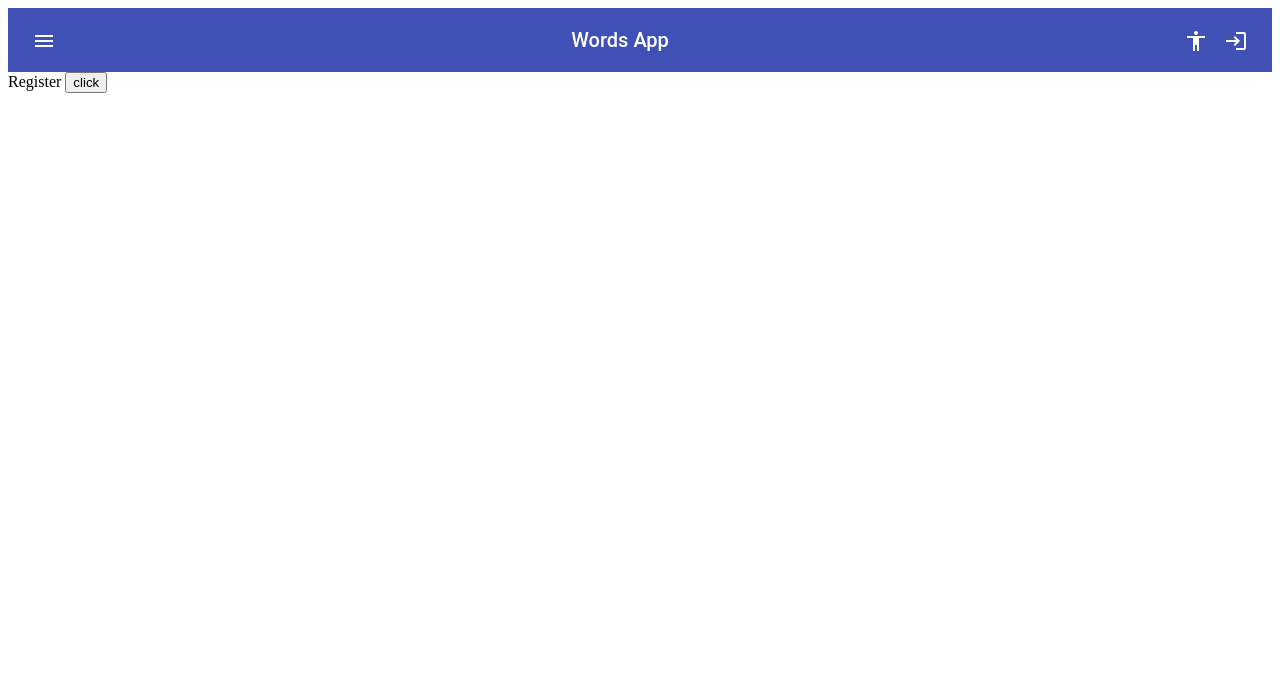
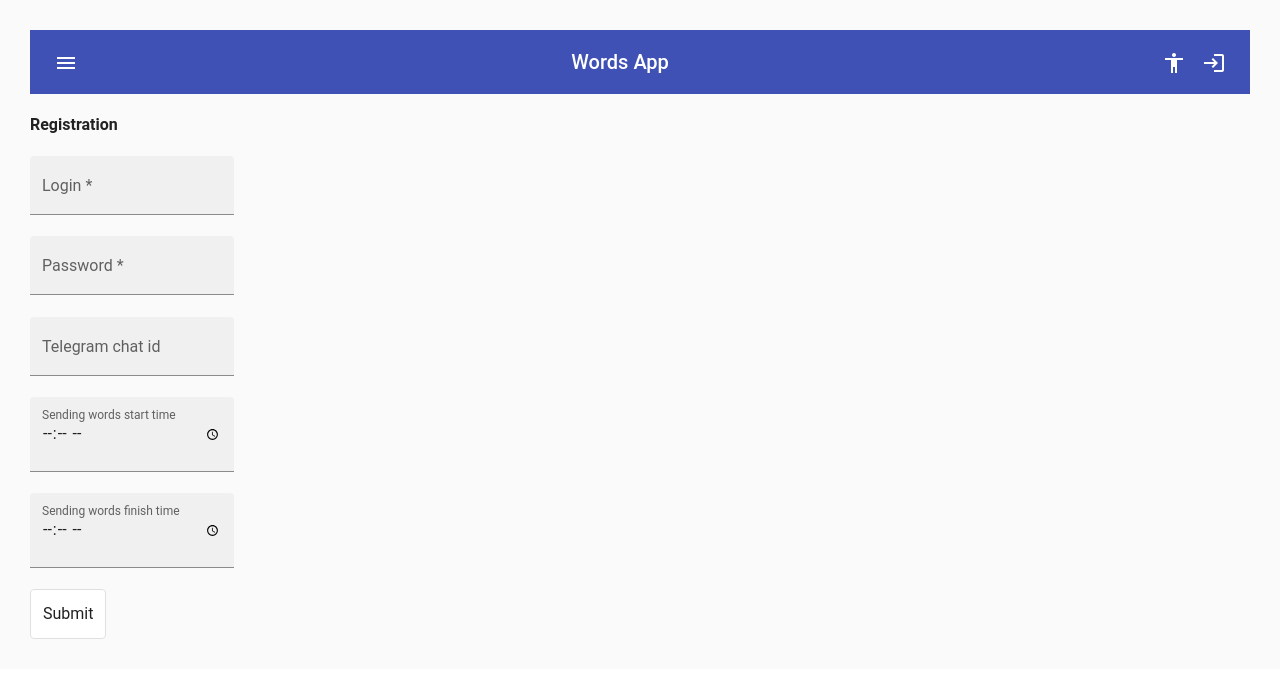
Before and after one commit to MartunykE/WordsLearningApp, an Angular app in the folder Clients/WordsLearnignApp.Website/website/: page /Account/Register in a window 1280 px wide. Shown: the top 678 px of the page. Built offline with nearby package versions, Linux system fonts and the light colour scheme.

Commit message:
create registration from

```diff
--- a/Clients/WordsLearnignApp.Website/website/package.json
+++ b/Clients/WordsLearnignApp.Website/website/package.json
@@ -23,7 +23,10 @@
     "@angular/material": "^9.1.4",
     "rxjs": "~6.5.4",
     "tslib": "^1.10.0",
-    "zone.js": "~0.10.2"
+    "zone.js": "~0.10.2",
+    "hammerjs": "^2.0.8",
+    "web-animations-js": "^2.3.1",
+    "core-js": "2.5.3"
   },
   "devDependencies": {
     "@angular-devkit/build-angular": "~0.901.4",
--- a/Clients/WordsLearnignApp.Website/website/src/app/AccountModule/Account.Module.ts
+++ b/Clients/WordsLearnignApp.Website/website/src/app/AccountModule/Account.Module.ts
@@ -3,19 +3,36 @@ import { NgModule } from '@angular/core';
 import { LoginComponent } from './login/login.component';
 import { RegisterComponent } from './register/register.component';
 import { LayoutComponent } from './layout/layout.component';
+import { AccountService } from '../Services/account.service';
 import { AccountRoutingModule } from './Account-routing.module';
-import { AccountService } from '../Services/account.service';
-import { MaterialModule } from '../Modules/Material.module';
+
+import '../../polyfills';
+
+import {HttpClientModule} from '@angular/common/http';
+import {FormsModule, ReactiveFormsModule} from '@angular/forms';
+import {MatNativeDateModule} from '@angular/material/core';
+import {BrowserModule} from '@angular/platform-browser';
+import {platformBrowserDynamic} from '@angular/platform-browser-dynamic';
+import {BrowserAnimationsModule} from '@angular/platform-browser/animations';
+import {MaterialModule} from '../Modules/Material.module'
+import {MAT_FORM_FIELD_DEFAULT_OPTIONS} from '@angular/material/form-field';
 
 
 
 @NgModule({
     imports:[
         AccountRoutingModule,
-        MaterialModule
+        BrowserModule,
+        BrowserAnimationsModule,
+        FormsModule,
+        HttpClientModule,
+        MaterialModule,
+        MatNativeDateModule,
+        ReactiveFormsModule,
     ],
     providers:[
-        AccountService
+        AccountService,
+        { provide: MAT_FORM_FIELD_DEFAULT_OPTIONS, useValue: { appearance: 'fill' } }
     ],
     declarations: [
         LoginComponent,
--- a/Clients/WordsLearnignApp.Website/website/src/app/AccountModule/layout/layout.component.css
+++ b/Clients/WordsLearnignApp.Website/website/src/app/AccountModule/layout/layout.component.css
@@ -1,5 +1,4 @@
-@import '~@angular/material/prebuilt-themes/indigo-pink.css';
-
+@import "~@angular/material/prebuilt-themes/indigo-pink.css";
 .example-spacer {
     flex: 1 1 auto;
   }
--- a/Clients/WordsLearnignApp.Website/website/src/app/AccountModule/register/register.component.html
+++ b/Clients/WordsLearnignApp.Website/website/src/app/AccountModule/register/register.component.html
@@ -1,2 +1,39 @@
-Register
-<button (click)="register()"> click</button>
+<h4>Registration</h4>
+<!-- <button (click)="register()"> click</button> -->
+
+
+<form [formGroup]="registerForm" >
+
+    <div >
+        <mat-form-field appearance="fill">
+            <mat-label> Login </mat-label>
+            <input matInput type="text" formControlName="Username">
+        </mat-form-field>
+    </div>
+
+    <div>
+        <mat-form-field  appearance="fill">
+            <mat-label> Password </mat-label>
+            <input matInput type="password" formControlName="Password">
+        </mat-form-field>
+    </div>
+    <div>
+        <mat-form-field  appearance="fill">
+            <mat-label> Telegram chat id </mat-label>
+            <input matInput type="text" formControlName="ChatId">
+        </mat-form-field>
+    </div>
+    <div>
+        <mat-form-field  appearance="fill">
+            <mat-label> Sending words start time </mat-label>
+            <input matInput type="time" formControlName="StartSendWordTime">
+        </mat-form-field>
+    </div>
+    <div>
+        <mat-form-field  appearance="fill">
+            <mat-label> Sending words finish time </mat-label>
+            <input matInput type="time" formControlName="FinishSendWordTime">
+        </mat-form-field>
+    </div>
+    <mat-button-toggle (click)="register()"> Submit</mat-button-toggle>
+</form>
--- a/Clients/WordsLearnignApp.Website/website/src/app/AccountModule/register/register.component.ts
+++ b/Clients/WordsLearnignApp.Website/website/src/app/AccountModule/register/register.component.ts
@@ -1,7 +1,8 @@
 import { Component } from '@angular/core';
 import { AccountService } from 'src/app/Services/account.service';
 import { User } from 'src/app/Models/User';
-
+import { FormGroup, FormBuilder, Validators } from '@angular/forms';
+import { MaterialModule } from 'src/app/Modules/Material.module';
 
 
 @Component({
@@ -9,11 +10,33 @@ import { User } from 'src/app/Models/User';
     templateUrl: './register.component.html',
     styleUrls: ['./register.component.css']
 })
-export class RegisterComponent{
+export class RegisterComponent {
 
-    constructor(private accountService: AccountService){}
+    registerForm: FormGroup;
 
-    register(){
-        this.accountService.register(new User());
+
+    constructor(
+        private accountService: AccountService,
+        private formBuilder: FormBuilder
+    ) { }
+
+    ngOnInit() {
+        this.registerForm = this.formBuilder.group({
+            Username: ['', Validators.required],
+            Password: ['', [Validators.required, Validators.minLength(6)] ],
+            ChatId: [''],
+            StartSendWordTime: [''],
+            FinishSendWordTime: ['']
+        });
+    }
+    register() {
+        console.log(this.registerForm.valid);
+        let user = this.registerForm.value;
+        console.log(user instanceof User);
+        console.log(user.Username);
+        console.log(user.Password);
+        if (this.registerForm.valid) {
+            this.accountService.register(user);
+        }
     }
 }
--- a/Clients/WordsLearnignApp.Website/website/src/app/Modules/Material.module.ts
+++ b/Clients/WordsLearnignApp.Website/website/src/app/Modules/Material.module.ts
@@ -42,7 +42,6 @@ import {MatToolbarModule} from '@angular/material/toolbar';
 import {MatTooltipModule} from '@angular/material/tooltip';
 import {MatTreeModule} from '@angular/material/tree';
 import {OverlayModule} from '@angular/cdk/overlay';
-
 
 @NgModule({
   exports: [
@@ -90,8 +89,6 @@ import {OverlayModule} from '@angular/cdk/overlay';
     OverlayModule,
     PortalModule,
     ScrollingModule,
-  ],
-  declarations:[
   ]
 })
 export class MaterialModule {}
--- a/Clients/WordsLearnignApp.Website/website/src/app/Services/account.service.ts
+++ b/Clients/WordsLearnignApp.Website/website/src/app/Services/account.service.ts
@@ -16,8 +16,9 @@ export class AccountService {
     register(user: User) {
         //test user
         // let user = new User();
-        user.Username = 'myUserName';
-        user.Password = 'password';
+
+        console.log(user.Username);
+        console.log(user.Password);
 
 
         return this.httpClient.post(`${environment.usersUrl}/Register`, user).subscribe();
--- a/Clients/WordsLearnignApp.Website/website/src/app/app.component.css
+++ b/Clients/WordsLearnignApp.Website/website/src/app/app.component.css
@@ -0,0 +1,5 @@
+@import "~@angular/material/prebuilt-themes/indigo-pink.css";
+body {
+    font-family: Roboto, Arial, sans-serif;
+    margin: 0;
+  }
--- a/Clients/WordsLearnignApp.Website/website/src/index.html
+++ b/Clients/WordsLearnignApp.Website/website/src/index.html
@@ -6,8 +6,12 @@
   <base href="/">
   <meta name="viewport" content="width=device-width, initial-scale=1">
   <link rel="icon" type="image/x-icon" href="favicon.ico">
+  <link href="https://fonts.googleapis.com/icon?family=Material+Icons&display=block" rel="stylesheet">
 </head>
 <body>
+  <div class="mat-app-background basic-container">
   <app-root></app-root>
+
+  </div>
 </body>
 </html>
--- a/Clients/WordsLearnignApp.Website/website/src/polyfills.ts
+++ b/Clients/WordsLearnignApp.Website/website/src/polyfills.ts
@@ -57,7 +57,10 @@
  */
 import 'zone.js/dist/zone';  // Included with Angular CLI.
 
-
+import 'hammerjs';
+ import 'web-animations-js'
+ import 'core-js/es6/reflect';
+ import 'core-js/es7/reflect';
 /***************************************************************************************************
  * APPLICATION IMPORTS
  */
--- a/Clients/WordsLearnignApp.Website/website/src/styles.css
+++ b/Clients/WordsLearnignApp.Website/website/src/styles.css
@@ -1 +1,14 @@
 /* You can add global styles to this file, and also import other style files */
+@import '~@angular/material/prebuilt-themes/indigo-pink.css';
+body {
+    font-family: Roboto, Arial, sans-serif;
+    margin: 0;
+  }
+  .basic-container {
+    padding: 30px;
+  }
+  .version-info {
+    font-size: 8pt;
+    float: right;
+    margin: 8px;
+  }
```
Also changed, not shown: Clients/WordsLearnignApp.Website/website/src/app/app.module.ts (+9 -4 lines), 1 other file (tests, documents, lock files or other folders).
